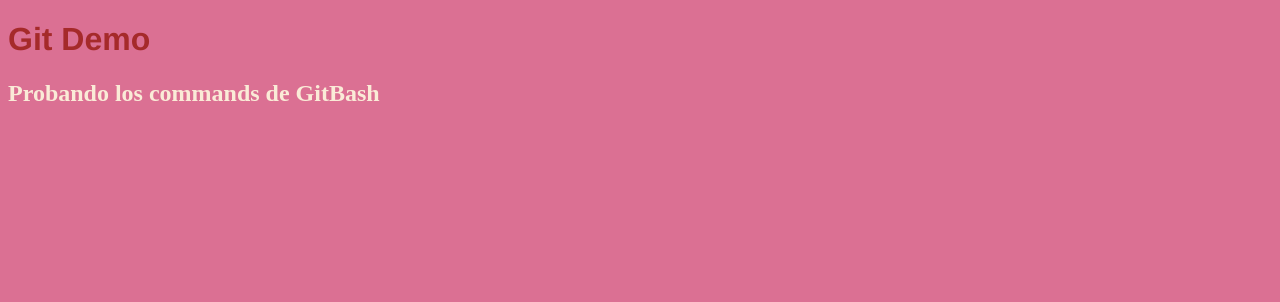
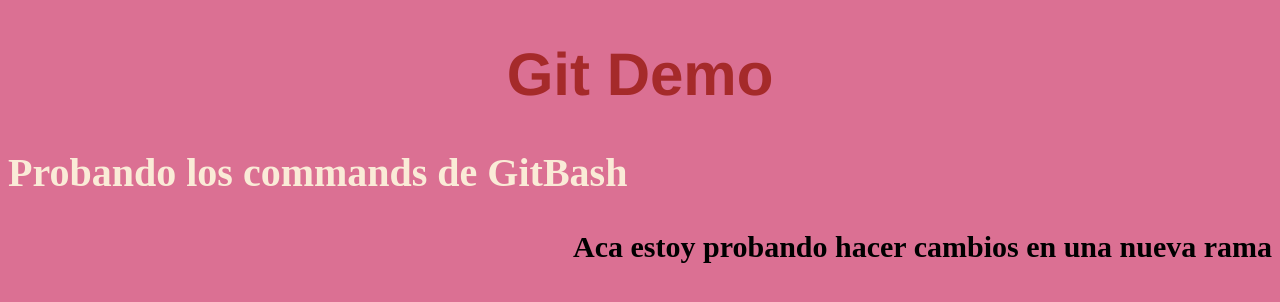
Before and after one commit to pauliidel/academiaPoleDance, a plain HTML site: page index.html in a window 1280 px wide. Drawn offline with Linux system fonts and the light colour scheme.

Commit message:
modifique font size, text align y agregue h3

```diff
--- a/index.html
+++ b/index.html
@@ -10,5 +10,6 @@
 <body>
     <h1>Git Demo</h1>
     <h2>Probando los commands de GitBash</h2>
+    <h3>Aca estoy probando hacer cambios en una nueva rama</h3>
 </body>
 </html>
--- a/style.css
+++ b/style.css
@@ -5,8 +5,18 @@
 h1 {
     color: brown;
     font-family: 'Franklin Gothic Medium', 'Arial Narrow', Arial, sans-serif;
+    font-size: 60px;
+    text-align: center;
 }
 
 h2 {
     color: antiquewhite;
+    font-size: 40px;
 }
+
+h3 {
+    color: black;
+    font-size: 30px;
+    text-align: right;
+
+}
```
